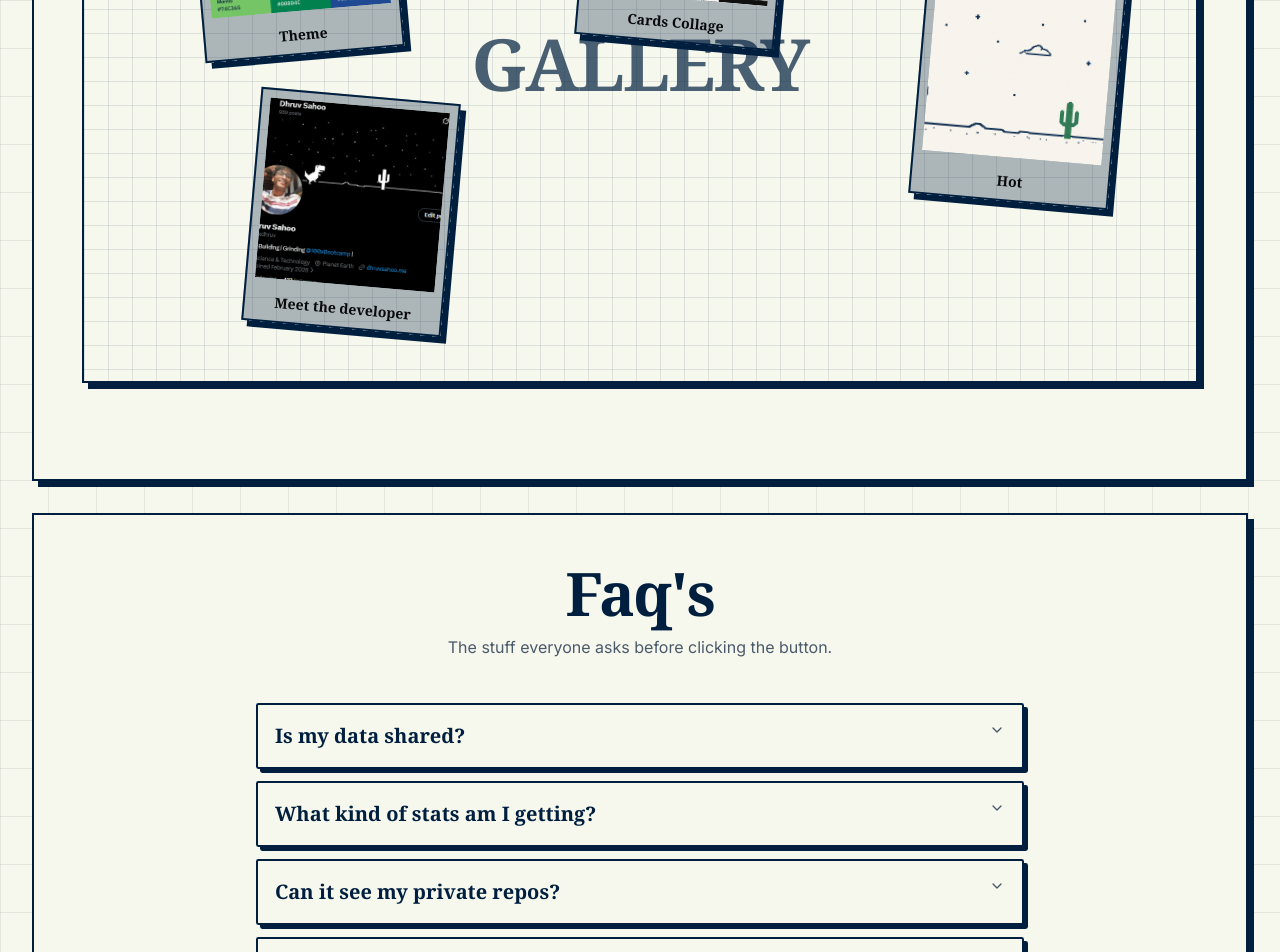
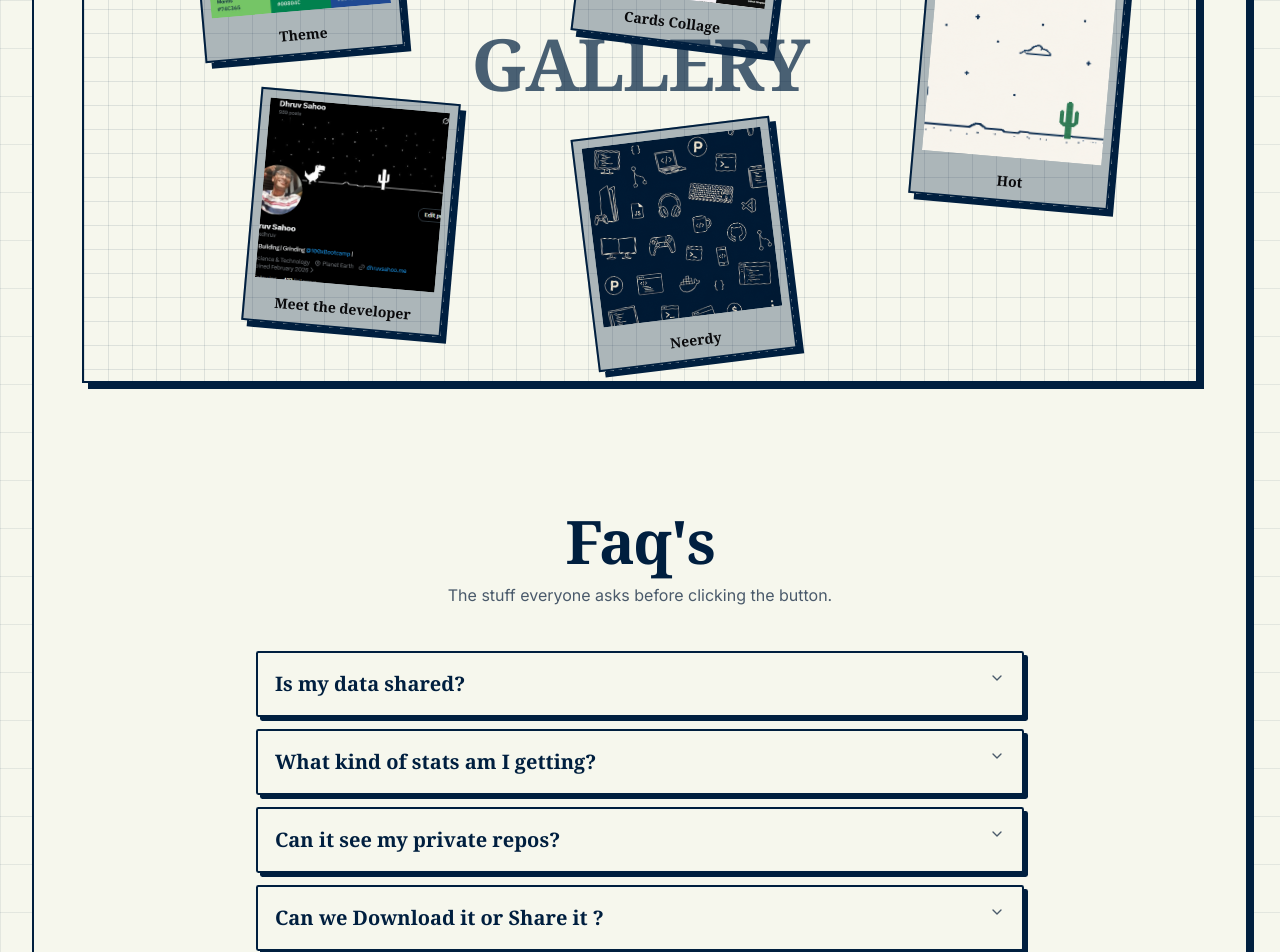
Before and after one commit to Dru-429/github-wrapped, a Next.js app: page / in a window 1280 px wide. Shown: the part 1920-2872 px from the top of the page. Built offline with nearby package versions, Linux system fonts and the light colour scheme.

Commit message:
Fixed router error

```diff
--- a/app/wrap/[username]/wrap-page-client.tsx
+++ b/app/wrap/[username]/wrap-page-client.tsx
@@ -280,6 +280,7 @@ export function WrapPageClient({ username }: { username: string }) {
 }
 
 function Navbar() {
+  const router = useRouter()
   return (
     <motion.nav
       initial={{ opacity: 0, y: -20 }}
--- a/components/cards/loc.tsx
+++ b/components/cards/loc.tsx
@@ -10,7 +10,7 @@ export function LOCCard({ data }: { data: GitHubData }) {
   return (
     <div className="flex items-center justify-center w-full h-full min-h-[600px] bg-[#F3F3F1] p-4 rounded-3xl">
       {/* Card Container */}
-      <div className="relative w-full h-[620px] md:h-auto max-w-[400px] aspect-[9/14] bg-[#1A1A1A] text-[#F3F3F1]  flex flex-col items-center justify-between p-6 rounded-3xl shadow-2xl">
+      <div className="relative w-full h-[600px] md:h-auto max-w-[400px] aspect-[9/14] bg-[#1A1A1A] text-[#F3F3F1]  flex flex-col items-center justify-between p-6 rounded-3xl shadow-2xl">
 
         {/* --- Decorative Background Lines --- */}
         <div className="absolute top-0 left-0 w-full h-full pointer-events-none ">
--- a/components/landing.tsx
+++ b/components/landing.tsx
@@ -29,15 +29,15 @@ const theme = '/assets/theme.jpg'
 const pic2 = '/assets/dino_bg.png'
 const x = '/assets/x.png'
 const cards = '/assets/cards.png'
+const pic1 = '/assets/pic1.png'
 
-export default function LandingPage () {
+export default function LandingPage() {
   return (
     <main className='bg-grid min-h-screen bg-background'>
       <div className='mx-auto max-w-7xl px-4 py-6 md:px-8 md:py-8'>
         <Navbar />
         <Hero />
         <Features />
-        <Faq />
         <Footer />
       </div>
     </main>
@@ -51,7 +51,7 @@ const navLinks = [
   { label: 'FAQ', href: '#faq' }
 ]
 
-function Navbar () {
+function Navbar() {
   return (
     <motion.nav
       initial={{ opacity: 0, y: -20 }}
@@ -106,7 +106,7 @@ const heroItem = {
   }
 }
 
-function Hero () {
+function Hero() {
   const [handle, setHandle] = useState('')
   const [count, setCount] = useState(631)
   const router = useRouter()
@@ -261,7 +261,7 @@ const featureItem = {
   }
 }
 
-function Features () {
+function Features() {
   return (
     <section id='features' className='boxy mt-10 px-6 py-16 md:px-12 md:py-24'>
       <div className='mb-14 flex flex-col items-center text-center'>
@@ -316,6 +316,10 @@ function Features () {
       <div className=''>
         <Gallery />
       </div>
+
+      <div className='mt-20'>
+        <Faq />
+      </div>
     </section>
   )
 }
@@ -325,10 +329,11 @@ const photos = [
   { src: theme, alt: 'Theme', top: '12%', left: '10%', rotate: -5 },
   { src: pic2, alt: 'Hot', top: '35%', left: '75%', rotate: 5 },
   { src: x, alt: 'Meet the developer', top: '55%', left: '15%', rotate: 5 },
-  { src: cards, alt: 'Cards Collage', top: '10%', left: '45%', rotate: 5 }
+  { src: cards, alt: 'Cards Collage', top: '10%', left: '45%', rotate: 7 },
+  { src: pic1, alt: 'Neerdy', top: '60%', left: '45%', rotate: -7 }
 ]
 
-function Gallery () {
+function Gallery() {
   const boardRef = useRef<HTMLDivElement>(null)
 
   return (
@@ -411,9 +416,9 @@ const faqData = [
   }
 ]
 
-function Faq () {
+function Faq() {
   return (
-    <section id='faq' className='boxy mt-8 p-6 md:p-12'>
+    <section id='faq' className='mb-10 mt-8 p-6 md:p-12'>
       <div className='mx-auto max-w-3xl '>
         <motion.h2
           initial={{ opacity: 0, y: 16 }}
@@ -457,7 +462,7 @@ function Faq () {
 }
 
 /* Footer                                                             */
-function Footer () {
+function Footer() {
   return (
     <footer
       id="footer"
@@ -465,11 +470,11 @@ function Footer () {
     >
       <div
         className='relative z-10 flex flex-col gap-12 p-8 '
-              style={{
-        backgroundImage: `url('/assets/dino_bg_dark.png')`,
-        backgroundSize: 'cover',
-        backgroundPosition: 'center'
-      }}
+        style={{
+          backgroundImage: `url('/assets/dino_bg_dark.png')`,
+          backgroundSize: 'cover',
+          backgroundPosition: 'center'
+        }}
       >
         {/* Top Section */}
         <div className='flex flex-col md:flex-row justify-between items-start gap-8 mb-14'>
```
